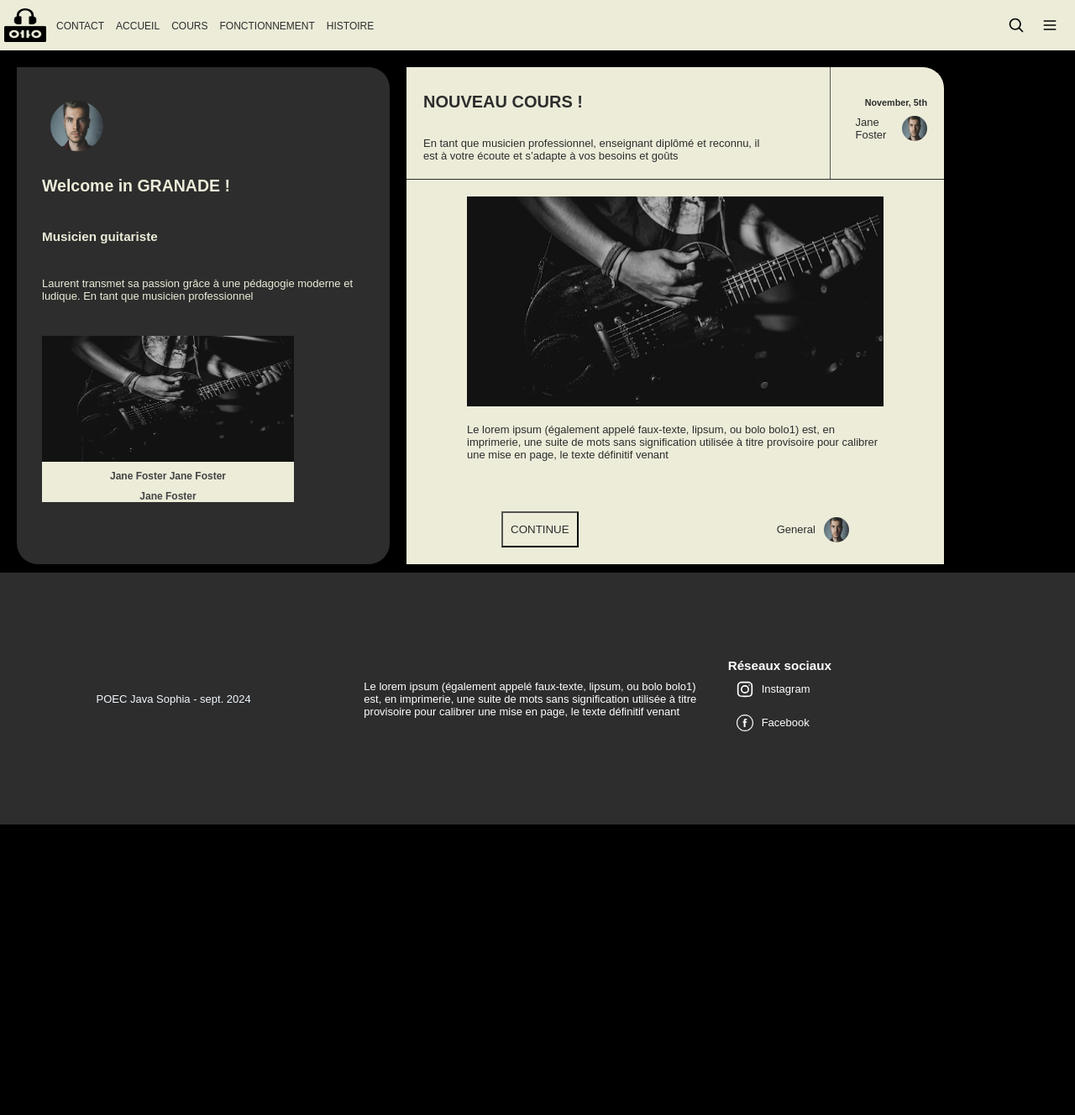
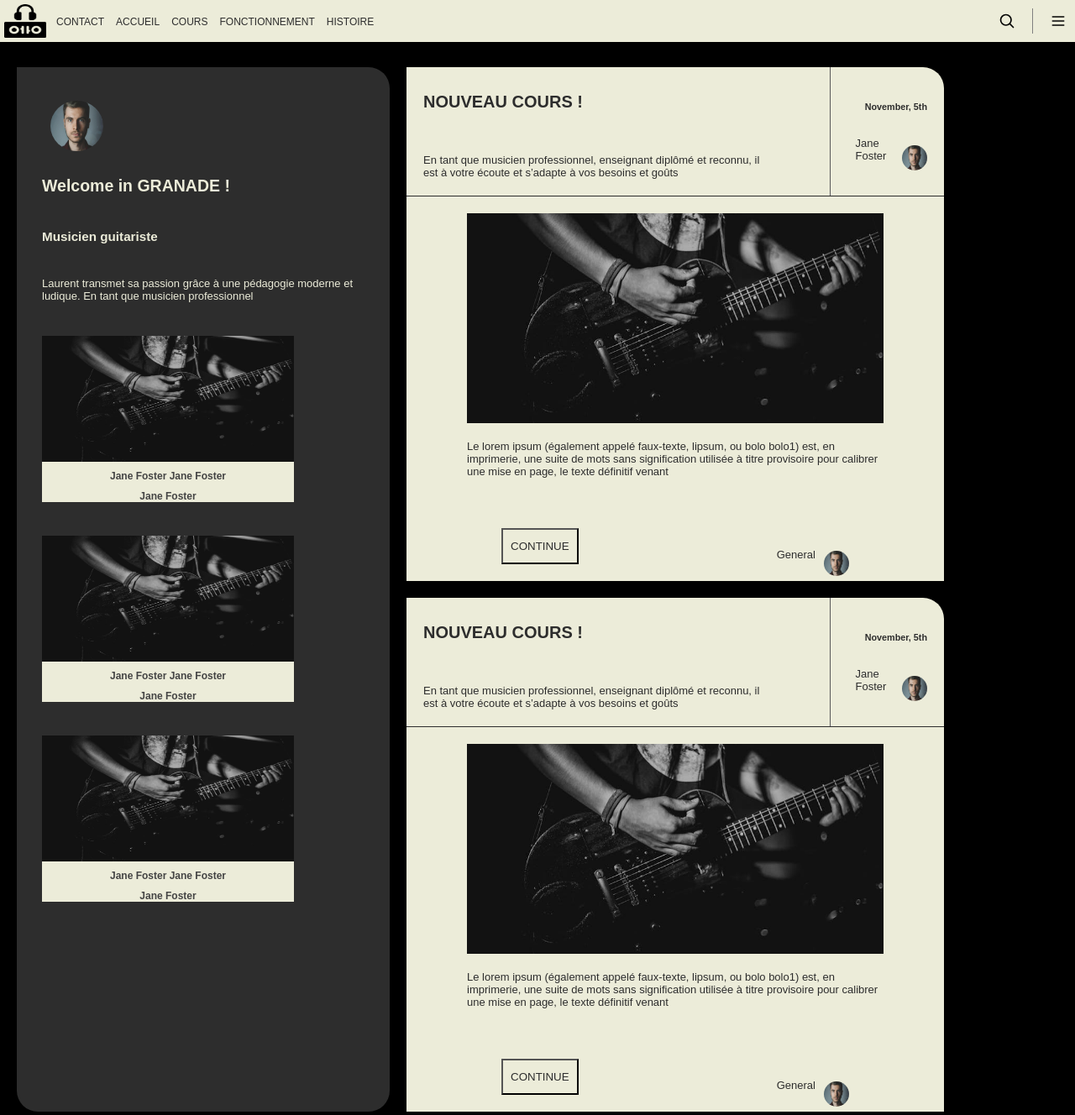
Before and after one commit to UgoMONNIER/maquetteIbGuitar, a plain HTML site: page index.html in a window 1280 px wide. Shown: the top 1328 px of the page at 84% size. Before the commit the page ends 987 px from the top, so only its background shows below. Drawn offline with Linux system fonts and the light colour scheme.

Commit message:
change on the mock up

```diff
--- a/css/style.css
+++ b/css/style.css
@@ -60,9 +60,13 @@ nav > .icones{
     display: flex;
     justify-content: end;
     align-items: center;
-    margin: 10px;
 }
 
 nav > .icones > *{
     margin: 10px;
 }
+
+.divider{
+    height :30px;
+    border-left: 1px solid gray;
+}
--- a/css/styleContent.css
+++ b/css/styleContent.css
@@ -145,6 +145,10 @@
     margin: 10px 20px;
 }
 
+.w-content :not(:nth-child(1)){
+    margin-top: 20px ;
+}
+
 @media only screen and (max-width: 1200px) {
     body > .content{
         flex-direction: column-reverse;
--- a/index.html
+++ b/index.html
@@ -27,6 +27,7 @@
         </div>
         <div class="icones">
             <img src="./asset/search.svg" alt="Logo" height="20" width="20">
+            <div class="divider"></div>
             <img src="./asset/menu.svg" alt="Logo" height="20" width="20">
         </div>
     </nav>
@@ -56,6 +57,24 @@
                     Jane Foster
                 </h3>
             </div>
+            <div class="colonne center little-card">
+                <img src="./asset/guitar1.jpeg" alt="Logo" height="150" width="300">
+                <h2 class="p-1 texte-little-card">
+                    Jane Foster Jane Foster
+                </h2>
+                <h3 class="texte-little-card">
+                    Jane Foster
+                </h3>
+            </div>
+            <div class="colonne center little-card">
+                <img src="./asset/guitar1.jpeg" alt="Logo" height="150" width="300">
+                <h2 class="p-1 texte-little-card">
+                    Jane Foster Jane Foster
+                </h2>
+                <h3 class="texte-little-card">
+                    Jane Foster
+                </h3>
+            </div>
         </div>
 
         <div class="colonne w-content ">
@@ -68,7 +87,43 @@
                         <p class="texte">En tant que musicien professionnel, enseignant diplômé et reconnu, il est à
                             votre écoute et s’adapte à vos besoins et goûts</p>
                     </div>
-                    <div class=" dateImageNom">
+                    <div class="dateImageNom">
+                        <h5>
+                            November, 5th
+                        </h5>
+                        <div class="avatar-row">
+                            <p>Jane Foster</p>
+                            <img class="avatar" src="./asset/avatar_1.webp" alt="Logo" height="30" width="30">
+                        </div>
+                    </div>
+                </div>
+                <div class="colonne center row-big-img">
+                    <img src="./asset/guitar1.jpeg" alt="Logo" height="250" width="400">
+                    <p class="m-2 p-6 texte">Le lorem ipsum (également appelé faux-texte, lipsum, ou bolo bolo1) est, en
+                        imprimerie, une suite
+                        de mots sans signification utilisée à titre provisoire pour calibrer une mise en page, le texte
+                        définitif venant</p>
+                </div>
+                <div class="row around">
+                    <button class="button">
+                        CONTINUE
+                    </button>
+                    <div class="avatar-row">
+                        <p>General</p>
+                        <img class="avatar" src="./asset/avatar_1.webp" alt="Logo" height="30" width="30">
+                    </div>
+                </div>
+            </div>
+            <div class="card border-radius-content">
+                <div class="card-top-text">
+                    <div class="colonne">
+                        <h3 class="titreh3">
+                            NOUVEAU COURS !
+                        </h3>
+                        <p class="texte">En tant que musicien professionnel, enseignant diplômé et reconnu, il est à
+                            votre écoute et s’adapte à vos besoins et goûts</p>
+                    </div>
+                    <div class="dateImageNom">
                         <h5>
                             November, 5th
                         </h5>
```
